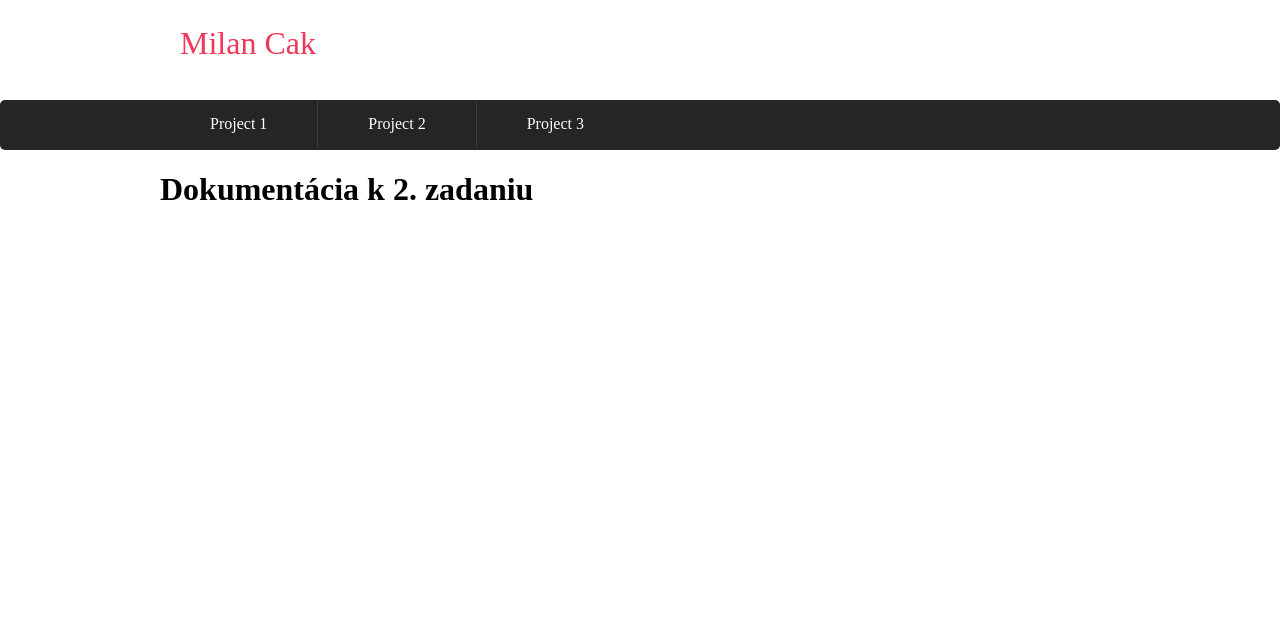
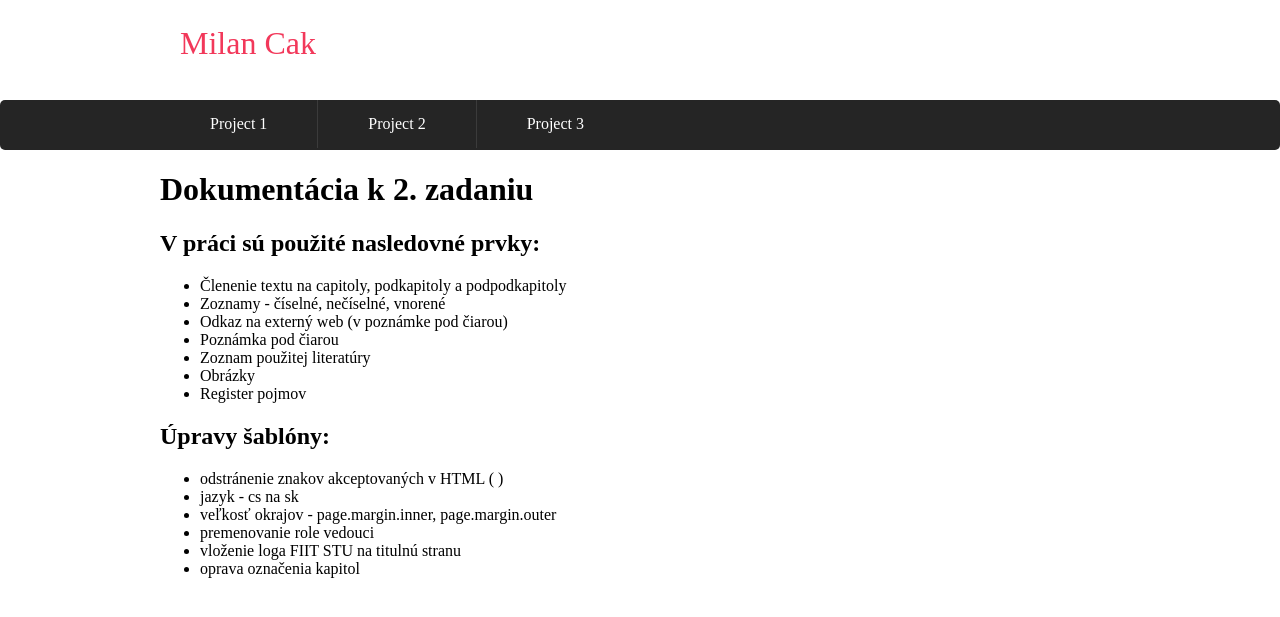
Before and after one commit to cakm/cakm.github.io, a Jekyll site: the page built from project2.md, in a window 1280 px wide. Shown: the top 617 px of the page. Built offline with Jekyll 4.4.1, drawn with Linux system fonts in a browser that asks for light colours; our own code applies the rules of GitHub Pages for plain Markdown files.

Commit message:
pridanie dokumentacie k 2. projektu

```diff
--- a/project2.md
+++ b/project2.md
@@ -3,3 +3,22 @@ layout: wpub
 ---
 
 # Dokumentácia k 2. zadaniu
+
+## V práci sú použité nasledovné prvky:
+
++ Členenie textu na capitoly, podkapitoly a podpodkapitoly
++ Zoznamy - číselné, nečíselné, vnorené
++ Odkaz na externý web (v poznámke pod čiarou)
++ Poznámka pod čiarou
++ Zoznam použitej literatúry
++ Obrázky
++ Register pojmov
+
+## Úpravy šablóny:
+
++ odstránenie znakov akceptovaných v HTML (&nbsp;)
++ jazyk - cs na sk
++ veľkosť okrajov - page.margin.inner, page.margin.outer
++ premenovanie role vedouci
++ vloženie loga FIIT STU na titulnú stranu
++ oprava označenia kapitol
```
Also changed, not shown: 2 other files.
